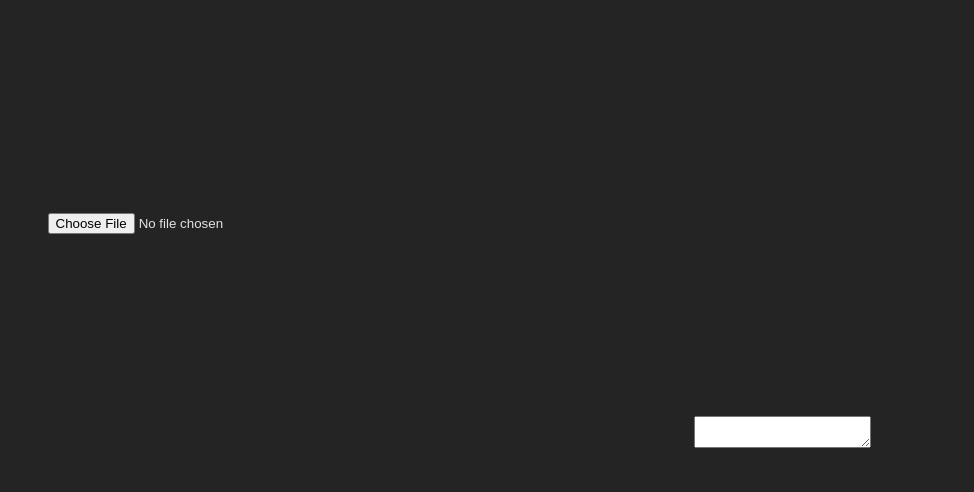
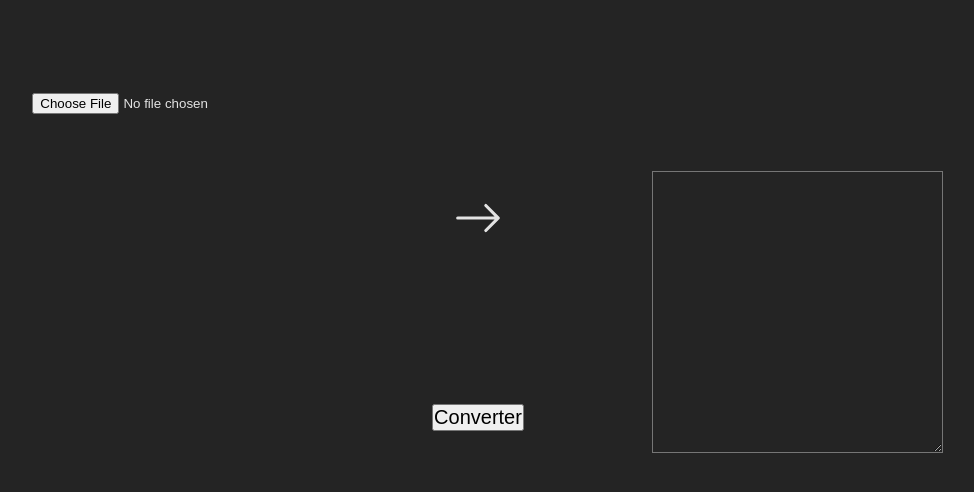
Before and after one commit to vitor-navarro/conversorImagemTexto, a React (Vite) app: page / in a window 1280 px wide. Shown: the top 492 px of the page, without its empty margins (162-1136 px from the left). Built offline with nearby package versions, Linux system fonts and the light colour scheme.

Commit message:
git commit

```diff
--- a/package.json
+++ b/package.json
@@ -10,7 +10,8 @@
   },
   "dependencies": {
     "react": "^18.2.0",
-    "react-dom": "^18.2.0"
+    "react-dom": "^18.2.0",
+    "react-icons": "^4.7.1"
   },
   "devDependencies": {
     "@types/react": "^18.0.27",
--- a/src/App.tsx
+++ b/src/App.tsx
@@ -1,3 +1,4 @@
+import { BsArrowRight } from 'react-icons/bs'
 import { useState, useEffect } from 'react'
 import './App.css'
 import './styles.css'
@@ -12,17 +13,29 @@ function App() {
     }
   }
 
+  function convertToText(){
+    console.log('convertToText')
+  }
+
   return (
     <div className="App">
       <div className='div1'>
         <input type="file" onChange={onImageChange} />
         <br></br>
-      <div className='divTeste'>{url && (
+        <div className='div-url'>{url && (
           <img className="fixed-size" src={url} alt="image" />
         )}</div>
       </div>
+      <div className='div2'>
 
-    <div className='div2'>
+        <BsArrowRight size = '50'/>
+
+        <button type='submit' onClick={event =>convertToText()}>Converter</button>
+
+      </div>
+
+
+      <div className='div3'>
         <textarea></textarea>
       </div>
   </div>
--- a/src/styles.css
+++ b/src/styles.css
@@ -7,16 +7,25 @@ body{
   flex-direction: row;
   justify-content: center;
   align-items: center;
-    height: 100vh;
+  height: 70vh;
 }
 
-  .div1, .div2 {
+.div1, .div2, .div3 {
   display: flex;
   flex-direction: column;
   align-items: center;
   justify-content: center;
-    width: 50%;
+  width: 70vw;
   height: 100%;
+}
+
+.div2 {
+  width: 5%;
+  justify-content: space-evenly;
+}
+
+.div2 button{
+  font-size: 20px;
 }
 
 .fixed-size {
@@ -25,7 +34,15 @@ body{
   object-fit: contain;
 }
 
-  .divTeste{
+.div-url{
   width: 50vh;
   height: 50vh;
 }
+
+div textarea{
+  width: 50%;
+  height: 50%;
+  background-color: #242424;
+  font-size: 20px;
+
+}
```
Also changed, not shown: 1 other file (tests, documents, lock files or other folders). Lines whose indentation alone changed are shown as unchanged.
